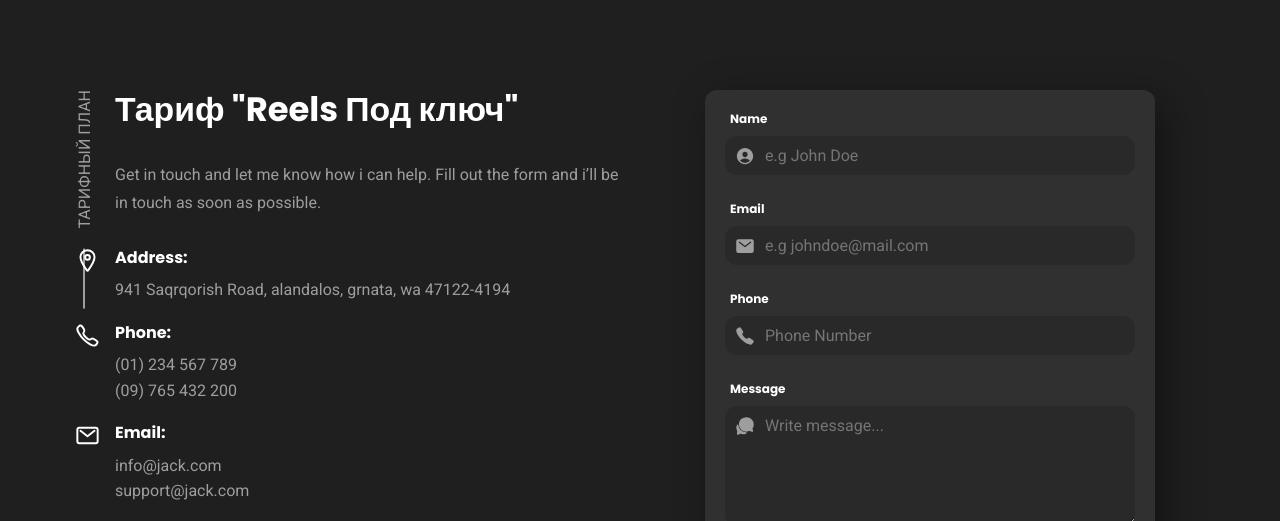
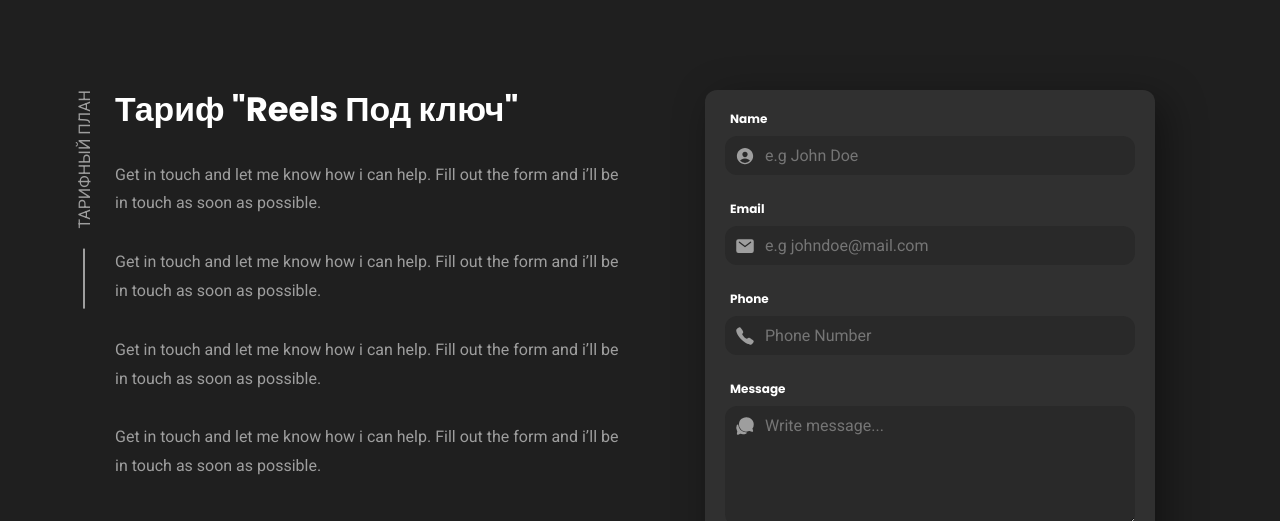
Before and after one commit to yanareels/about-me, a plain HTML site: page index.html in a window 1280 px wide. Shown: the part 1827-2348 px from the top of the page. Drawn offline with nearby package versions, Linux system fonts and the light colour scheme; a web font is replaced by a local one.

Commit message:
add p text

```diff
--- a/index.html
+++ b/index.html
@@ -700,7 +700,19 @@
             Get in touch and let me know how i can help. Fill out the form and i’ll be in touch as soon as possible.
           </p>
 
-          <ul class="contact-list">
+          <p class="section-text">
+            Get in touch and let me know how i can help. Fill out the form and i’ll be in touch as soon as possible.
+          </p>
+
+          <p class="section-text">
+            Get in touch and let me know how i can help. Fill out the form and i’ll be in touch as soon as possible.
+          </p>
+
+          <p class="section-text">
+            Get in touch and let me know how i can help. Fill out the form and i’ll be in touch as soon as possible.
+          </p>
+
+          <!-- <ul class="contact-list">
 
             <li class="contact-list-item">
 
@@ -788,7 +800,7 @@
               </ul>
             </li>
 
-          </ul>
+          </ul> -->
 
         </div>
 
```
